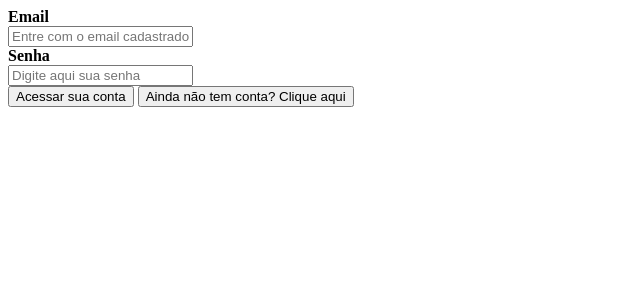
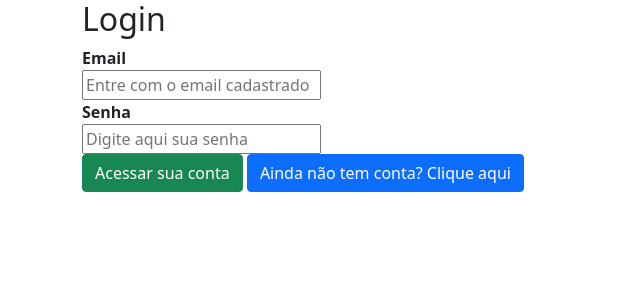
Before and after one commit to rokukawa/Oficina-de-Integracao-2, a Django app: page / in a window 1280 px wide. Shown: the top 300 px of the page, without its empty margins (0-640 px from the left). Run offline with Django 4.2, Linux system fonts and the light colour scheme.

Commit message:
refatorando a tela de login e adiconando css #2

```diff
--- a/templates/login.html
+++ b/templates/login.html
@@ -1,3 +1,5 @@
+{% load static %}
+
 <!DOCTYPE html>
 <html lang="en">
 
@@ -5,32 +7,68 @@
     <meta charset="UTF-8">
     <meta http-equiv="X-UA-Compatible" content="IE=edge">
     <meta name="viewport" content="width=device-width, initial-scale=1.0">
-    <title>Document</title>
+
+    <!-- Fonte google -->
+    <link rel="preconnect" href="https://fonts.gstatic.com">
+    <link href="https://fonts.googleapis.com/css2?family=Nunito:wght@200&display=swap" rel="stylesheet">
+
+    <!-- Stylesheet -->
+    <link rel="stylesheet" href="{% static 'site.css' %}">
+    <title>Login</title>
+
+    <!-- CSS only -->
+    <link href="https://cdn.jsdelivr.net/npm/bootstrap@5.1.0/dist/css/bootstrap.min.css" rel="stylesheet"
+        integrity="sha384-KyZXEAg3QhqLMpG8r+8fhAXLRk2vvoC2f3B09zVXn8CA5QIVfZOJ3BCsw2P0p/We" crossorigin="anonymous">
 </head>
 
 <body>
+    <section>
+        <div class="container">
+            <div class="container-item-titulo">
+                <h2>Login</h2>
+            </div>
+            {% if messages %}
+            {% for message in messages %}
+            <div class="item-mensagem error">
+                <p>{{ message }}</p>
+            </div>
+            {% endfor %}
+            {% endif %}
+
+            <div class="container-item-form">
                 <form action="#" method="POST"> {% csrf_token %}
-        <div>
-            <div>
+                    <div class="dados">
+                        <div class="item">
                             <label for="email"><b>Email</b></label>
                         </div>
-            <div>
+                        <div class="item">
                             <input type="text" id="email" name="email" placeholder="Entre com o email cadastrado">
                         </div>
-            <div>
+                        <div class="item">
                             <label for="senha"><b>Senha</b></label>
                         </div>
-            <div>
+                        <div class="item">
                             <input type="password" id="senha" name="senha" placeholder="Digite aqui sua senha">
                         </div>
                     </div>
-        <div>
-            <div>
-                <button type="submit">Acessar sua conta</button>
-                <button type="button">Ainda não tem conta? Clique aqui</button>
+                    <div class="confirmar">
+                        <div class="item">
+                            <button type="submit" class="btn btn-success">Acessar sua conta</button>
+                            <button type="button" class="btn btn-primary" onclick="exibirCriarConta()">Ainda não tem
+                                conta? Clique aqui</button>
                         </div>
                     </div>
                 </form>
+            </div>
+        </div>
+    </section>
+
+    <script>
+        function exibirCriarConta() {
+            location.href = "{% url 'cadastro_usuario' %}";
+        }
+    </script>
+
 </body>
 
 </html>
```
Lines whose indentation alone changed are shown as unchanged.
